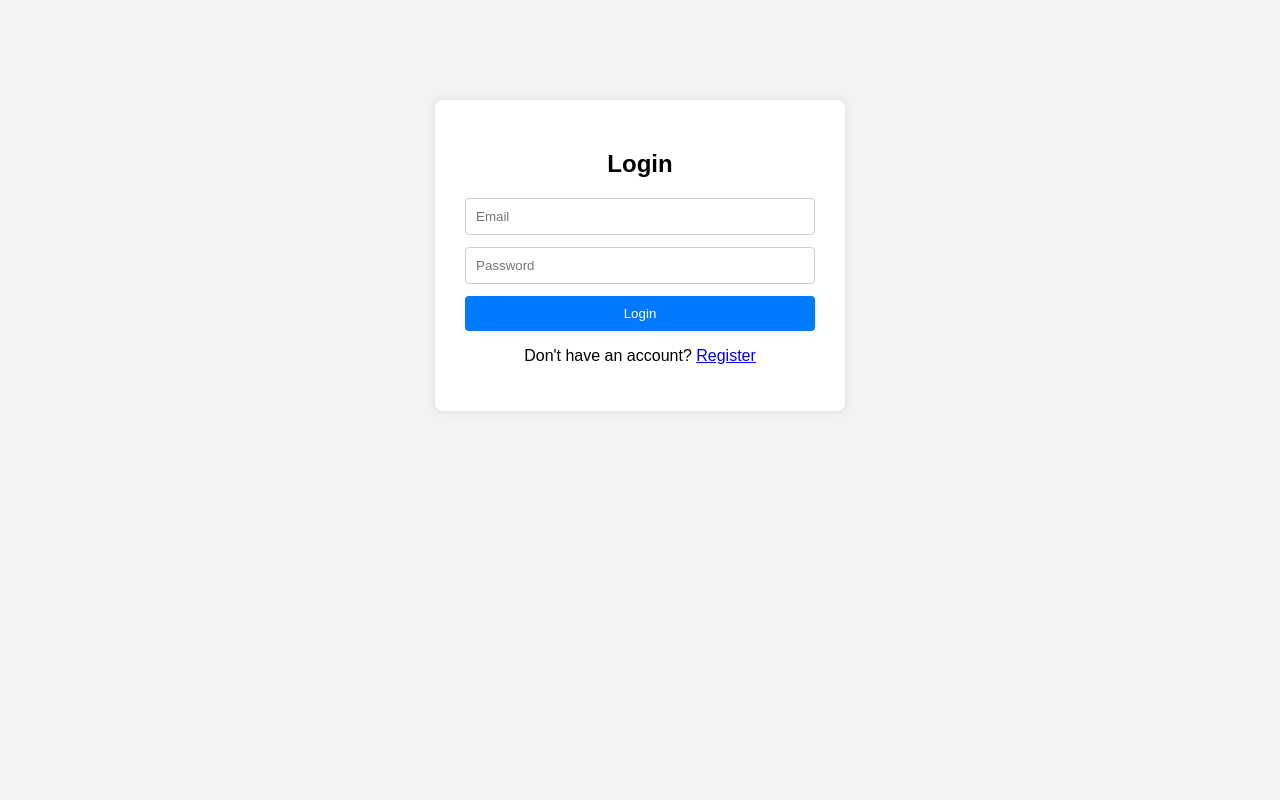
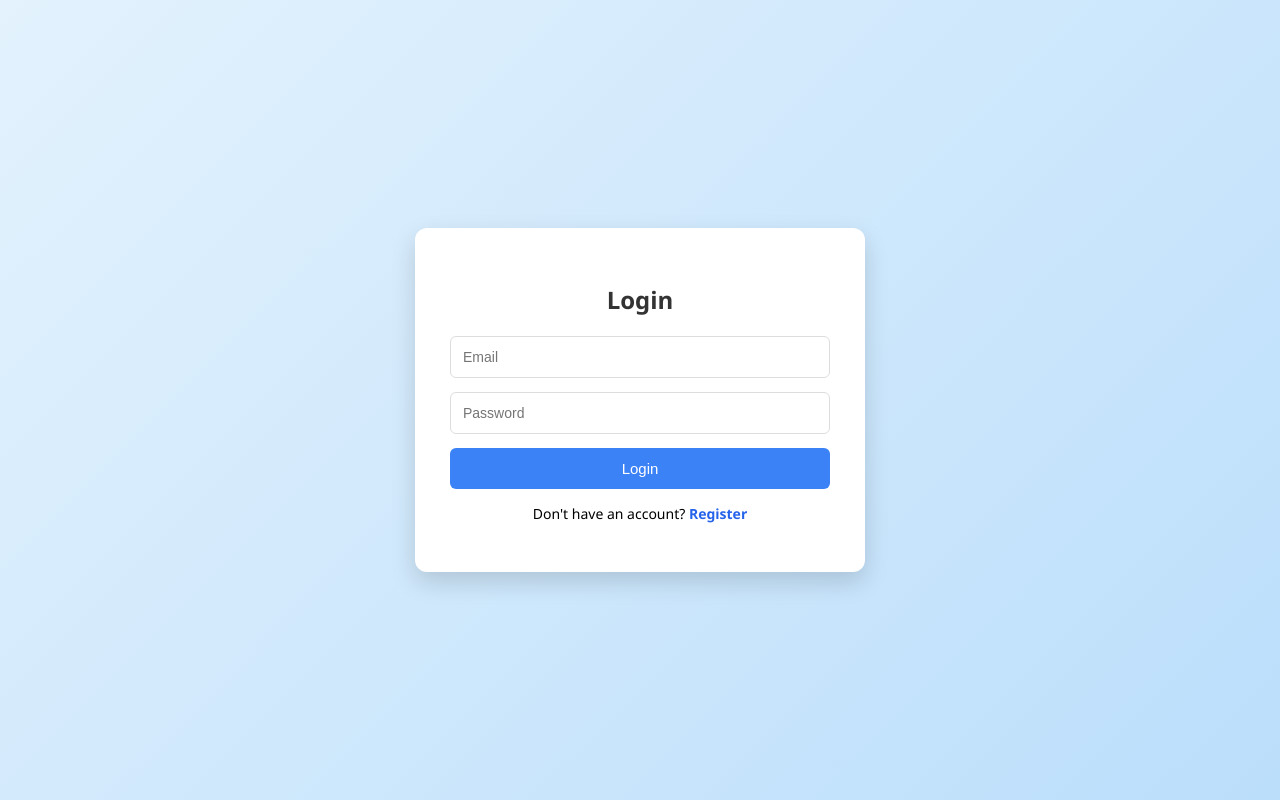
Before and after one commit to AnuragKushwaha4/Full-stack-dev-Assignment, a React app in the folder Frontend/: page /login in a window 1280 px wide. Built offline with nearby package versions, Linux system fonts and the light colour scheme; the HTML template or start-up script is replaced by a standard one.

Commit message:
Completed with the UI design

```diff
--- a/Frontend/src/Pages/Dashboard.jsx
+++ b/Frontend/src/Pages/Dashboard.jsx
@@ -9,13 +9,10 @@ function Dashboard() {
   };
 
   return (
-    <div style={{textAlign:"center", marginTop:"100px"}}>
-      <h1>You are Logged In</h1>
-
-      <button onClick={handleLogout}>
-        Logout
-      </button>
-    </div>
+    <div className="dashboard">
+  <h1>You are Logged In</h1>
+  <button onClick={handleLogout}>Logout</button>
+</div>
   );
 }
 
--- a/Frontend/src/Styles/Auth.css
+++ b/Frontend/src/Styles/Auth.css
@@ -1,39 +1,109 @@
 body{
-font-family: Arial, Helvetica, sans-serif;
-background:#f3f3f3;
+  margin:0;
+  padding:0;
+  font-family: "Segoe UI", Tahoma, Geneva, Verdana, sans-serif;
+  background: linear-gradient(135deg,#e3f2fd,#bbdefb);
+  min-height:100vh;
+  display:flex;
+  align-items:center;
+  justify-content:center;
 }
 
+
 .auth-container{
-width:350px;
-margin:100px auto;
+  width:380px;
   background:white;
-padding:30px;
-border-radius:8px;
-box-shadow:0 0 10px rgba(0,0,0,0.1);
+  padding:35px;
+  border-radius:12px;
+  box-shadow:0 10px 25px rgba(0,0,0,0.15);
   text-align:center;
 }
+
+
+
+.auth-container h2{
+  margin-bottom:20px;
+  color:#333;
+}
+
+
 
 .auth-form{
   display:flex;
   flex-direction:column;
-gap:12px;
+  gap:14px;
 }
 
+
+
 .auth-form input{
-padding:10px;
-border:1px solid #ccc;
-border-radius:4px;
+  padding:12px;
+  border:1px solid #ddd;
+  border-radius:6px;
+  font-size:14px;
+  transition:all 0.2s ease;
 }
 
+.auth-form input:focus{
+  border-color:#3b82f6;
+  outline:none;
+  box-shadow:0 0 5px rgba(59,130,246,0.4);
+}
+
+
+
 .auth-form button{
-padding:10px;
-background:#007bff;
+  padding:12px;
+  background:#3b82f6;
   color:white;
   border:none;
-border-radius:4px;
+  border-radius:6px;
+  font-size:15px;
+  cursor:pointer;
+  transition:all 0.2s ease;
+}
+
+.auth-form button:hover{
+  background:#2563eb;
+}
+
+
+
+.auth-container p{
+  margin-top:15px;
+  font-size:14px;
+}
+
+.auth-container a{
+  color:#2563eb;
+  text-decoration:none;
+  font-weight:600;
+}
+
+.auth-container a:hover{
+  text-decoration:underline;
+}
+
+
+.dashboard{
+  text-align:center;
+}
+
+.dashboard h1{
+  color:#333;
+  margin-bottom:20px;
+}
+
+.dashboard button{
+  padding:12px 20px;
+  border:none;
+  border-radius:6px;
+  background:#ef4444;
+  color:white;
+  font-size:15px;
   cursor:pointer;
 }
 
-.auth-form button:hover{
-background:#0056b3;
+.dashboard button:hover{
+  background:#dc2626;
 }
```
Lines whose indentation alone changed are shown as unchanged.
